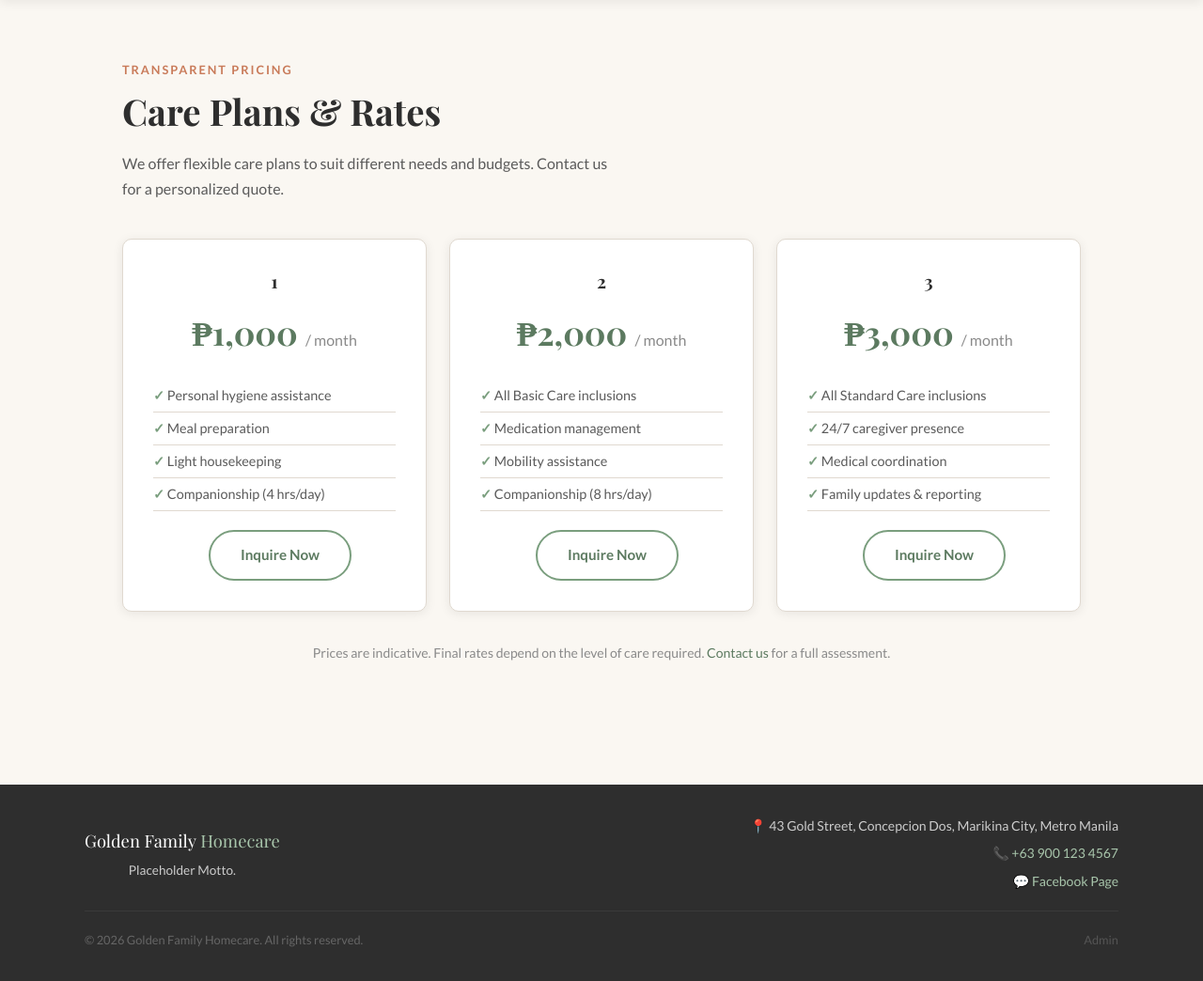
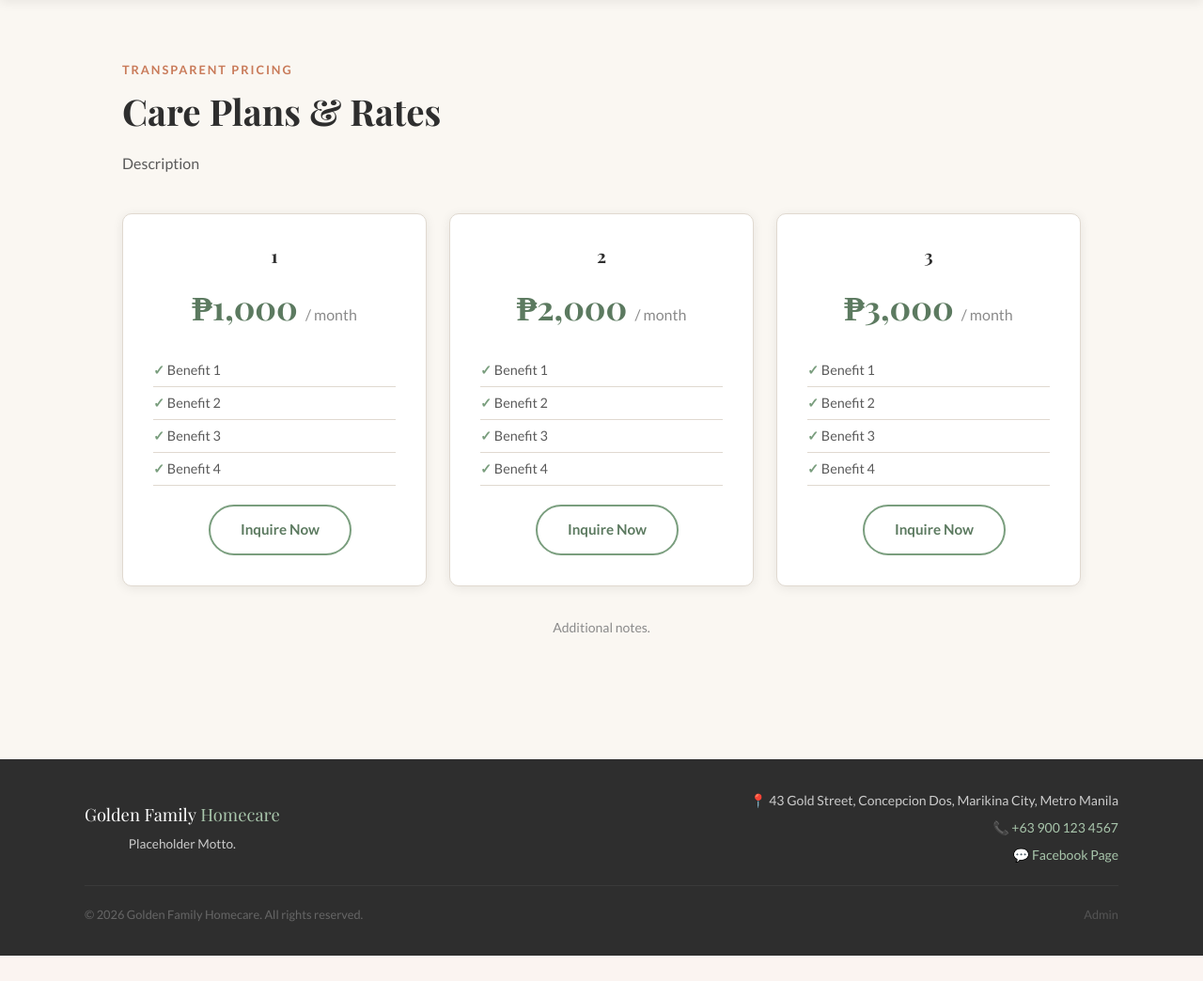
Before and after one commit to Joloham/capati-homecare-website, a Flask app: template templates/pricing.html in a window 1280 px wide. Shown: the part 71-1115 px from the top of the page at 94% size. After the commit the page ends 1088 px from the top, so only its background shows below. Run offline with Flask 3, Linux system fonts and the light colour scheme; the template is opened without the code that fills it, so the values that code supplies are empty.

Commit message:
fixed more descriptions for placeholders

```diff
--- a/templates/gallery.html
+++ b/templates/gallery.html
@@ -13,7 +13,7 @@
   <section>
     <p class="section-label">Our Facility</p>
     <h2 class="section-title">Photo Gallery</h2>
-    <p class="section-sub">A glimpse into daily life at Golden Family Homecare.</p>
+    <p class="section-sub">Description.</p>
 
     <div id="gallery" class="gallery-grid">
       <p style="color: var(--text-light); font-size: 0.9rem;">Loading photos...</p>
--- a/templates/pricing.html
+++ b/templates/pricing.html
@@ -13,17 +13,17 @@
   <section>
     <p class="section-label">Transparent Pricing</p>
     <h2 class="section-title">Care Plans & Rates</h2>
-    <p class="section-sub">We offer flexible care plans to suit different needs and budgets. Contact us for a personalized quote.</p>
+    <p class="section-sub">Description</p>
 
     <div class="pricing-grid">
       <div class="pricing-card">
         <h3>1</h3>
         <div class="price">₱1,000 <span>/ month</span></div>
         <ul>
-          <li>Personal hygiene assistance</li>
-          <li>Meal preparation</li>
-          <li>Light housekeeping</li>
-          <li>Companionship (4 hrs/day)</li>
+          <li>Benefit 1</li>
+          <li>Benefit 2</li>
+          <li>Benefit 3</li>
+          <li>Benefit 4</li>
         </ul>
         <a href="/contact.html" class="btn btn-secondary">Inquire Now</a>
       </div>
@@ -32,10 +32,10 @@
         <h3>2</h3>
         <div class="price">₱2,000 <span>/ month</span></div>
         <ul>
-          <li>All Basic Care inclusions</li>
-          <li>Medication management</li>
-          <li>Mobility assistance</li>
-          <li>Companionship (8 hrs/day)</li>
+            <li>Benefit 1</li>
+            <li>Benefit 2</li>
+            <li>Benefit 3</li>
+            <li>Benefit 4</li>
         </ul>
         <a href="/contact.html" class="btn btn-secondary">Inquire Now</a>
       </div>
@@ -44,17 +44,17 @@
         <h3>3</h3>
         <div class="price">₱3,000 <span>/ month</span></div>
         <ul>
-          <li>All Standard Care inclusions</li>
-          <li>24/7 caregiver presence</li>
-          <li>Medical coordination</li>
-          <li>Family updates & reporting</li>
+            <li>Benefit 1</li>
+            <li>Benefit 2</li>
+            <li>Benefit 3</li>
+            <li>Benefit 4</li>
         </ul>
         <a href="/contact.html" class="btn btn-secondary">Inquire Now</a>
       </div>
     </div>
 
     <p style="margin-top: 2rem; font-size: 0.875rem; color: var(--text-light); text-align: center;">
-      Prices are indicative. Final rates depend on the level of care required. <a href="/contact.html" style="color: var(--sage-dark);">Contact us</a> for a full assessment.
+      Additional notes.
     </p>
   </section>
 
```
